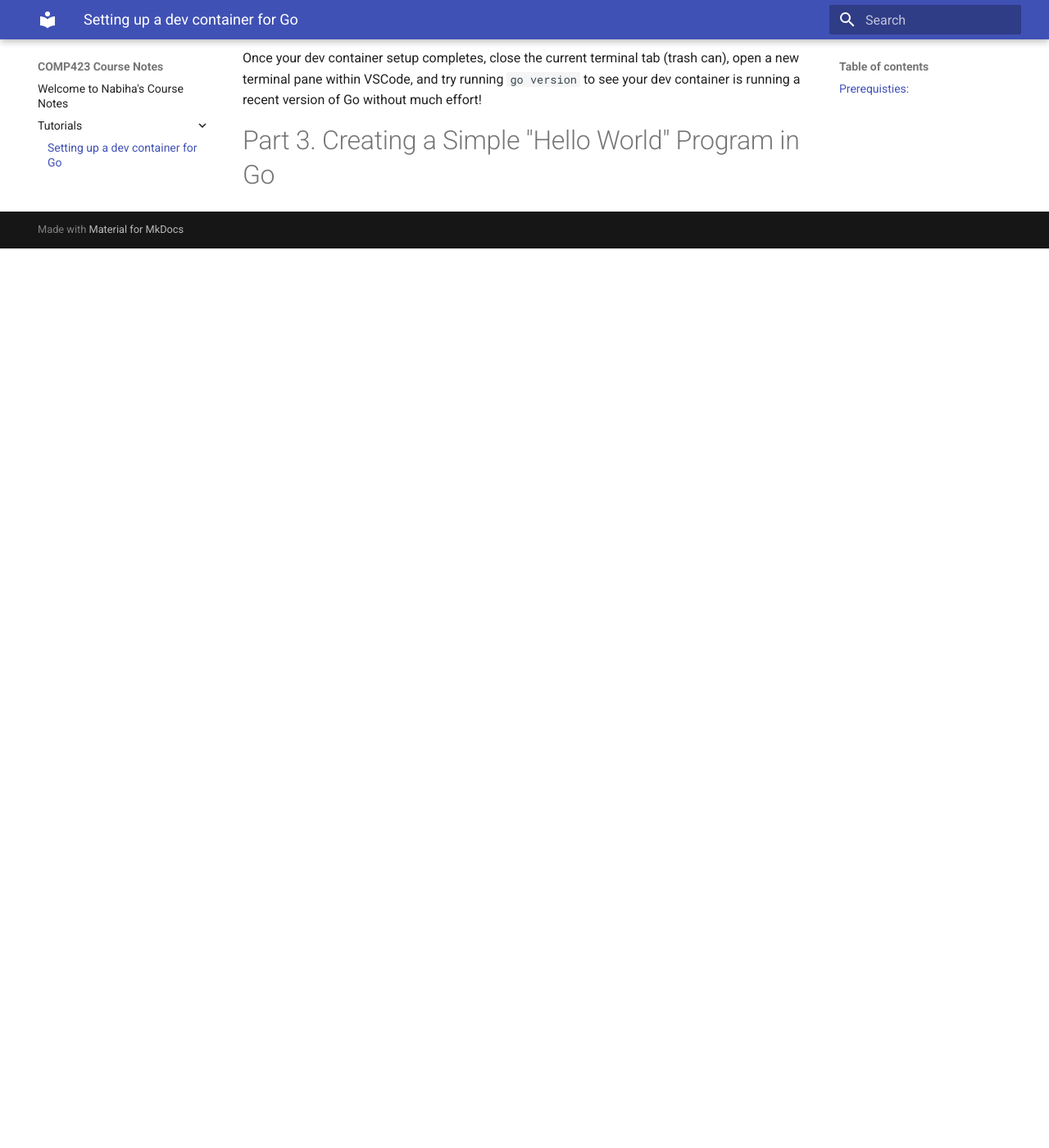
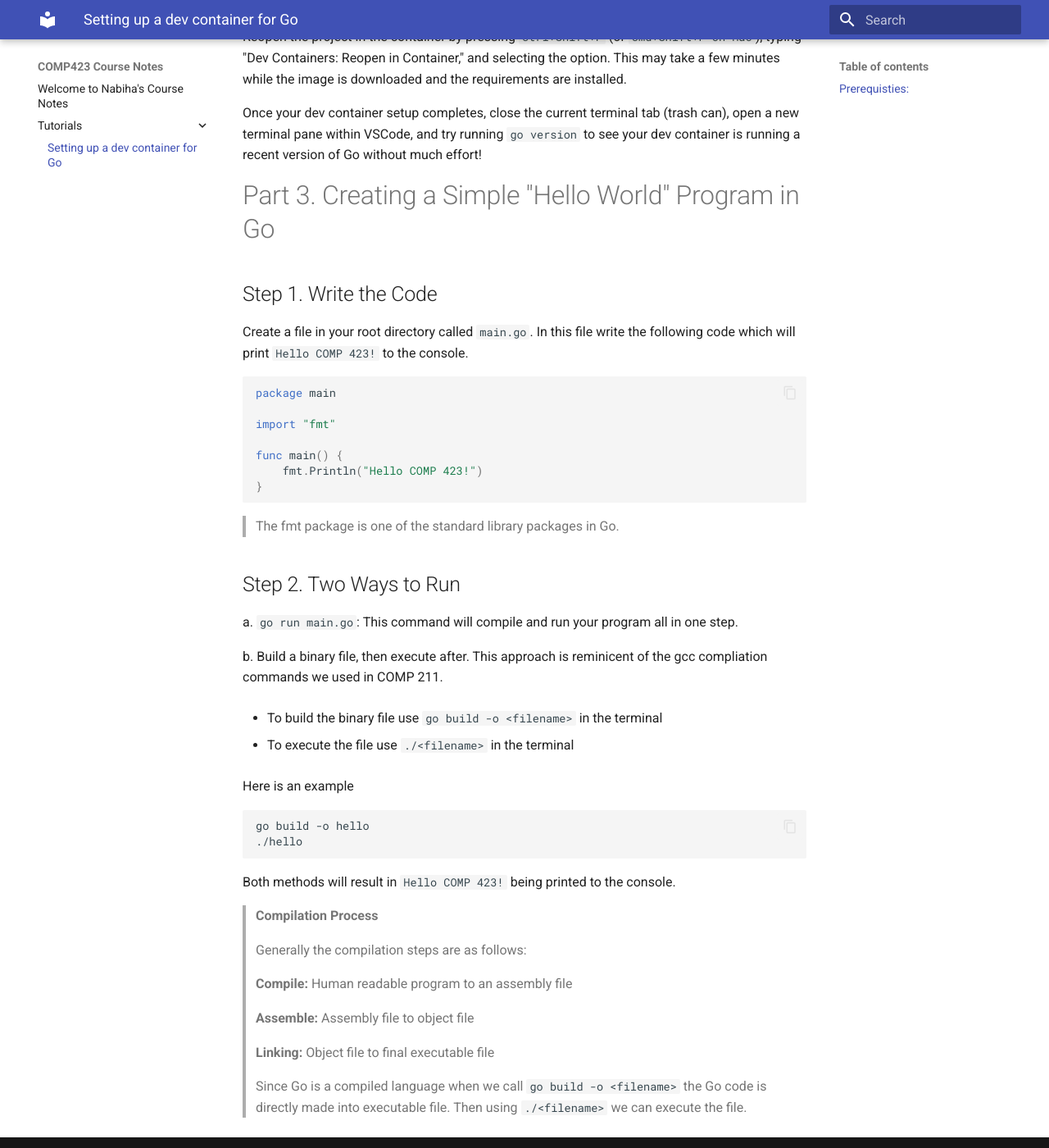
Before and after one commit to chnabi/comp423-course-notes, an MkDocs documentation site: the page built from docs/tutorials/go-setup.md, in a window 1280 px wide and 1400 px high, scrolled down 3575 px. Shown: the whole window at 82% size. Built offline with MkDocs 1.6.1 and Material for MkDocs 9.7.7, drawn with Linux system fonts in a browser that asks for light colours; before the commit the page ends 3878 px from its top, so only the background shows below that; some of the changed text lies outside the part shown.

Commit message:
Wrote the instrutions to creating hello world

````diff
--- a/docs/tutorials/go-setup.md
+++ b/docs/tutorials/go-setup.md
@@ -113,21 +113,65 @@ Example `devcontainer.json`
   "postCreateCommand": "go mod tidy"
 }
 ```
-Step 2. Add `go.mod` Go Dependency Configuration
+##Step 2. Add `go.mod` Go Dependency Configuration
 
 `go.mod`
 
 The `go.mod` file lists the Go dependencies needed for the project. It should be in your project's root directory. Here we will include our project name and a version of Go to use.
 
 ```{.go .copy}
-module github.com/<your-username>/go-dev-container-setup
+module go-dev-container-setup
 
-go 1.20
+go 1.23.4
 ```
-Step 3. Reopen the Project in a VSCode Dev Contianer
+## Step 3. Reopen the Project in a VSCode Dev Contianer
 
 Reopen the project in the container by pressing `Ctrl+Shift+P` (or `Cmd+Shift+P on Mac`), typing "Dev Containers: Reopen in Container," and selecting the option. This may take a few minutes while the image is downloaded and the requirements are installed.
 
 Once your dev container setup completes, close the current terminal tab (trash can), open a new terminal pane within VSCode, and try running `go version` to see your dev container is running a recent version of Go without much effort!
 
 # Part 3. Creating a Simple "Hello World" Program in Go
+
+## Step 1. Write the Code
+
+Create a file in your root directory called `main.go`. In this file write the following code which will print `Hello COMP 423!` to the console.
+
+```{.go .copy}
+package main
+
+import "fmt"
+
+func main() {
+    fmt.Println("Hello COMP 423!")
+}
+```
+> The fmt package is one of the standard library packages in Go.
+
+## Step 2. Two Ways to Run
+
+a. `go run main.go`: This command will compile and run your program all in one step.
+
+b. Build a binary file, then execute after. This approach is reminicent of the gcc compliation commands we used in COMP 211.
+
+* To build the binary file use `go build -o <filename>` in the terminal
+
+* To execute the file use `./<filename>` in the terminal
+
+Here is an example
+``` {.cli .copy}
+go build -o hello
+./hello
+```
+Both methods will result in `Hello COMP 423!` being printed to the console.
+
+> **Compilation Process**
+
+>   Generally the compilation steps are as follows:
+
+>    **Compile:** Human readable program to an assembly file
+
+>    **Assemble:** Assembly file to object file
+
+>    **Linking:** Object file to final executable file
+
+>   Since Go is a compiled language when we call `go build -o <filename>` the Go code is directly made into executable file. Then using `./<filename>` we can execute the file.
````
